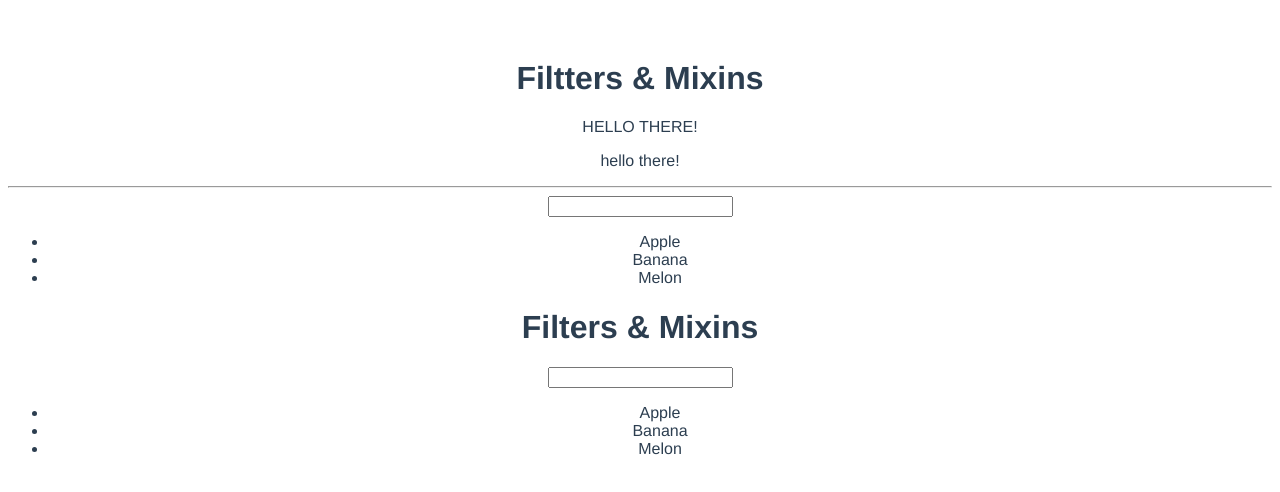
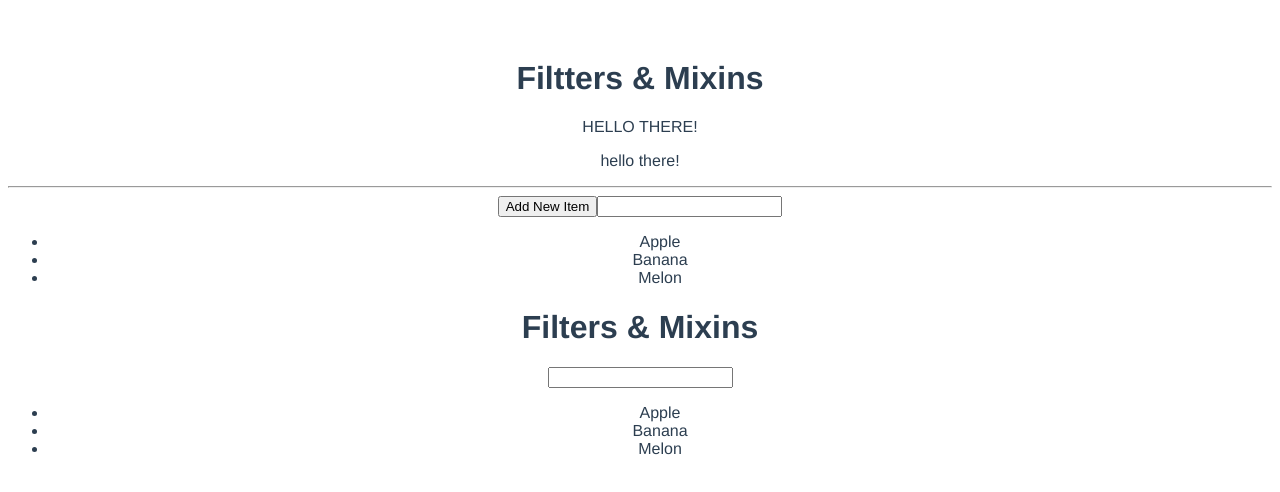
Before and after one commit to Ayazadeh/VueWithMaximilian, a Vue app in the folder Vuejs/16/: page / in a window 1280 px wide. Shown: the top 492 px of the page. Built offline with nearby package versions, Linux system fonts and the light colour scheme.

Commit message:
Vue2: Mixins and Scope

```diff
--- a/Vuejs/16/src/App.vue
+++ b/Vuejs/16/src/App.vue
@@ -10,6 +10,8 @@
         <p>{{ text | toUppercase | toLowercase }}</p>
         <hr />
         <!-- Using Computed Property Instead Filters -->
+        <!-- Mixins and Scope: adding an item to fruits not changing fruits in Mixin -->
+        <button @click="fruits.push('Berries')">Add New Item</button>
         <input v-model="filterText" />
         <ul>
           <li v-for="fruit in filteredFruits" :key="fruit">{{ fruit }}</li>
```
